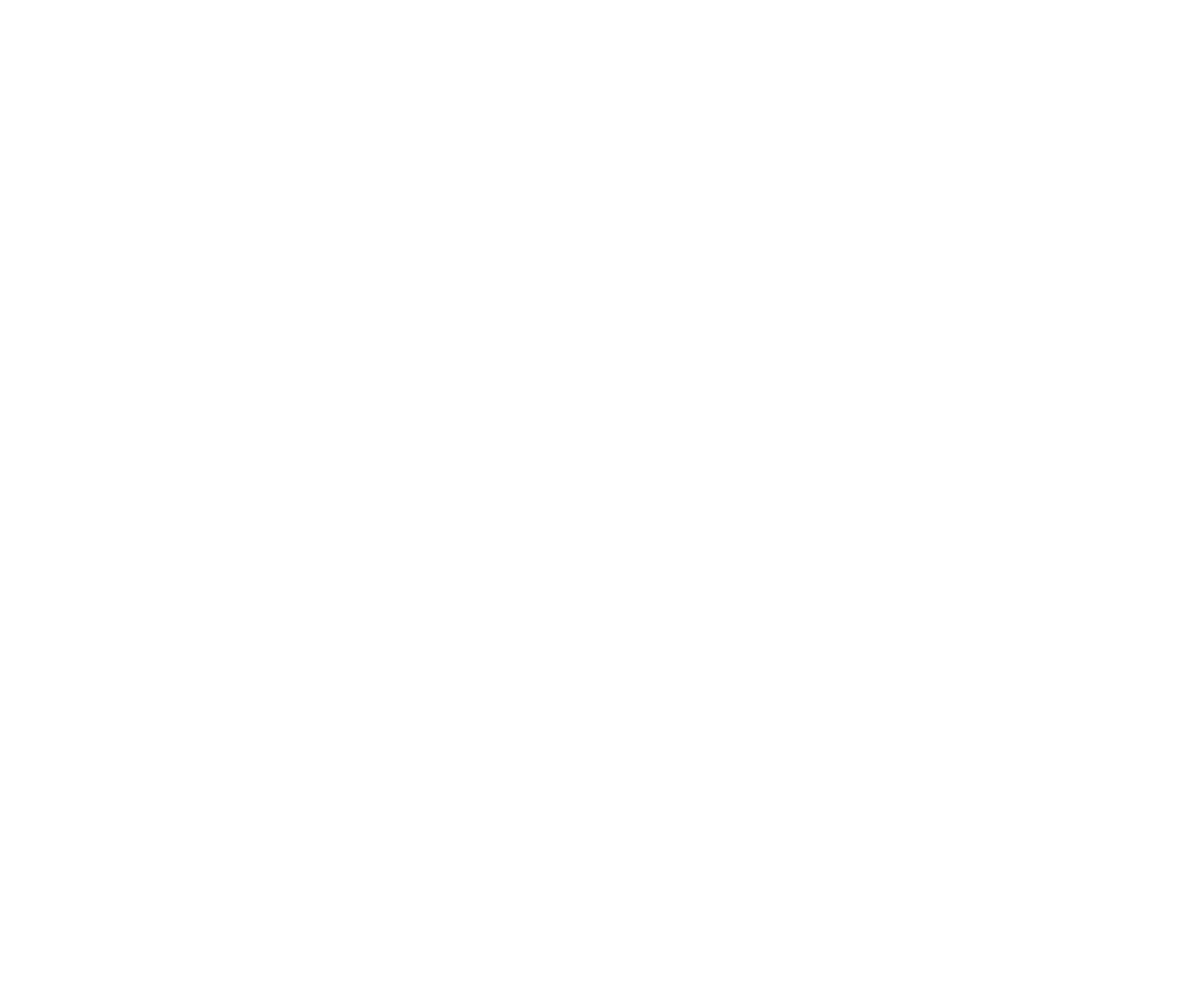
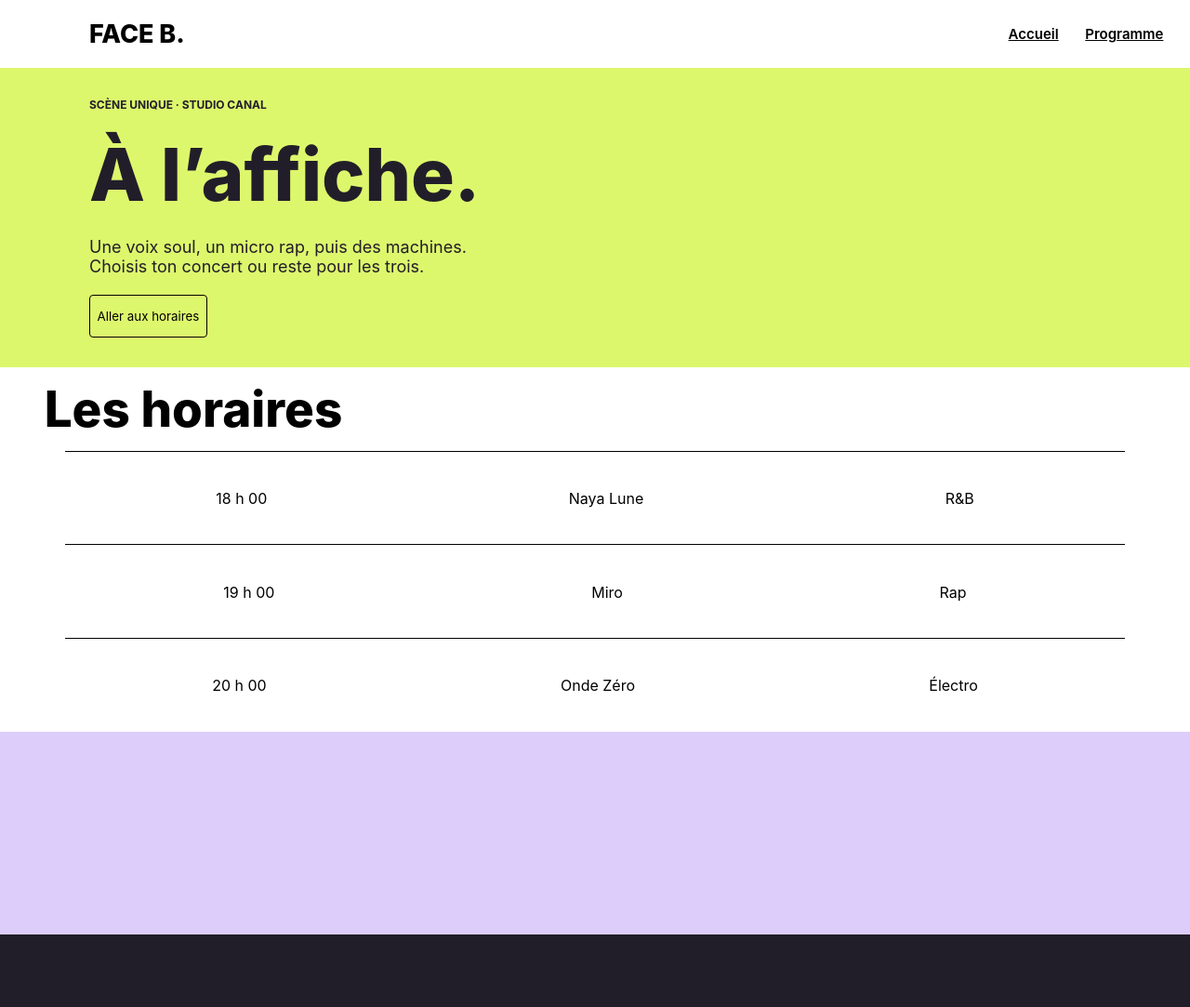
Before and after one commit to mpriouzeaumagni-pixel/site-face-b-2, a plain HTML site: page index.html in a window 1280 px wide. Shown: the whole page at 93% size. Before the commit the page ends 800 px from the top, so only its background shows below. Drawn offline with Linux system fonts and the light colour scheme.

Commit message:
deuxieme version

```diff
--- a/index.html
+++ b/index.html
@@ -4,9 +4,75 @@
     <meta charset="UTF-8">
     <meta name="viewport" content="width=device-width, initial-scale=1.0">
     <link rel="stylesheet" href="style.css">
+    <link rel="preconnect" href="https://fonts.googleapis.com">
+
     <title>Document</title>
 </head>
 <body>
+    <header>
+        <div class="part1">
+            <div class="top">
+                <div class="gauche">
+                    <div class="FACEB">FACE B.</div>
+                </div>
+
+                <div class="droite">
+                    <div class="deux">
+                        <div class="Acceuil">Accueil</div>
+                        <div class="Programme">Programme</div>
+
+                    </div>
+                </div>
+            </div>
+        </div>
+
+        <div class="part2">
+            <div class="quatre">
+            <div class="all4">
+            <h1 class="scene">SCÈNE UNIQUE · STUDIO CANAL</h1>
+            <h2 class="affiche">À l’affiche.</h2>
+            <p class="soustitre">Une voix soul, un micro rap, puis des machines. Choisis ton concert ou reste pour les trois.</p>
+            <button class="horaira">Aller aux horaires</button>
+        </div>
+</div>
+</div>
+
+
+        <div class="part3">
+            <div class="four">
+            <div class="horaire">
+            <h3 class="horaire2">Les horaires</h3>
+            </div>
+            <div class="trois">
+                <div class="naya">
+                    <div class="heure">18 h 00</div>
+                    <div class="nom">Naya Lune</div>
+                    <div class="type">R&B</div>
+                </div>
+
+                <div class="miro">
+                    <div class="heure">19 h 00</div>
+                    <div class="nom">Miro</div>
+                    <div class="type">Rap</div>
+                </div>
+
+                <div class="onde">
+                    <div class="heure">20 h 00</div>
+                    <div class="nom">Onde Zéro</div>
+                    <div class="type">Électro</div>
+                </div>
+
+            </div>
+        </div>
+        </div>
+        </div>
+
+        <div class="part4">
+
+        </div>
+    </header>
+    <footer></footer>
+
 
 </body>
 </html>
--- a/style.css
+++ b/style.css
@@ -0,0 +1,224 @@
+*{
+    margin: 0%;
+    font-family: "Inter", sans-serif;
+}
+header{
+    display: flex;
+    flex-direction: column;
+
+}
+
+.part1{
+    width: 100%;
+    height: 73px;
+     display: flex;
+
+}
+
+.top{
+    width: 100%;
+    height: 100%;
+    display: flex;
+    flex-direction: row;
+}
+
+.gauche{
+    width: 50%;
+    display: flex;
+    flex-direction: row;
+    align-items: center;
+    justify-content: center;
+}
+
+.FACEB{
+    width: 70%;
+    height: 100%;
+    display: flex;
+    flex-direction: row;
+    align-items: center;
+    justify-content: flex-start;
+    font-weight: 800;
+    font-size: 27px;
+}
+
+.droite{
+        width: 50%;
+      display: flex;
+    flex-direction: row;
+     align-items: center;
+    justify-content: flex-end;
+}
+
+.deux{
+    width: 35%;
+    height: 100%;
+    display: flex;
+    flex-direction: row;
+    align-items: center;
+    justify-content: space-evenly;
+
+}
+
+.Acceuil{
+    font-weight: 600;
+    font-size: 15px;
+    text-decoration: underline;
+}
+.Programme{
+    font-weight: 600;
+    font-size: 15px;
+    text-decoration: underline;
+
+}
+
+.part2{
+    width: 100%;
+    height: 322px;
+    background: #DDF76D;
+    display: flex;
+    flex-direction: column;
+}
+
+.quatre{
+    width: 50%;
+    height: 100%;
+    display: flex;
+    flex-direction: column;
+    justify-content: center;
+    align-items: center;
+}
+
+.scene{
+      font-weight: 700;
+    font-size: 12px;
+}
+
+.all4{
+    width: 70%;
+    height: 80%;
+    display: flex;
+    flex-direction: column;
+    justify-content: space-between;
+    color: #221E29;
+
+}
+
+.affiche{
+    font-weight: 800;
+    font-size: 78px;
+}
+
+.soustitre{
+     font-weight: 400;
+    font-size: 18px;
+}
+
+.horaira{
+    width: 127px;
+    height: 46px;
+    background: #DDF76D;
+    border: 1px solid black;
+    border-radius: 4px;
+}
+
+.part3{
+    width: 100%;
+    height: 392px;
+    display: flex;
+    flex-direction: column;
+    justify-content: center;
+
+}
+
+.four{
+    width: 100%;
+    height: 100%;
+     display: flex;
+    flex-direction: column;
+    justify-content: center;
+
+}
+
+.horaire{
+    width: 50%;
+    height: 30%;
+    display: flex;
+    flex-direction: column;
+
+}
+.horaire2{
+    font-weight: 800;
+    font-size: 53px;
+    width: 65%;
+    height: 100%;
+    display: flex;
+    flex-direction: column;
+    align-items: center;
+    justify-content: center;
+}
+
+.trois{
+    grid-template-columns: repeat(1, 1fr);
+    display: grid;
+    height: 100%;
+    padding-left:70px ;
+    padding-right: 70px;
+    align-items: center;
+    justify-content: center;
+}
+
+.naya{
+        width: 100%;
+        height: 30%;
+        display: flex;
+        flex-direction: row;
+        border-top:1px solid black ;
+        height: 100%;
+         margin: 0%;
+        align-items: center;
+        justify-content: space-around;
+
+
+}
+
+.miro{
+        width: 100%;
+        height: 30%;
+        display: flex;
+        flex-direction: row;
+        border-top:1px solid black ;
+        height: 100%;
+         margin: 0%;
+        align-items: center;
+        justify-content: space-around;
+}
+
+.onde{
+        width: 100%;
+        height: 30%;
+        display: flex;
+        flex-direction: row;
+        border-top:1px solid black ;
+        height: 100%;
+         margin: 0%;
+        align-items: center;
+        justify-content: space-around;
+
+}
+
+
+
+.heure{
+}
+
+.part4{
+    width: 100%;
+    height: 218px;
+    background: #DDCDFB;
+}
+
+footer{
+    width: 100%;
+    height: 78px;
+    background: #221E29;
+}
```
